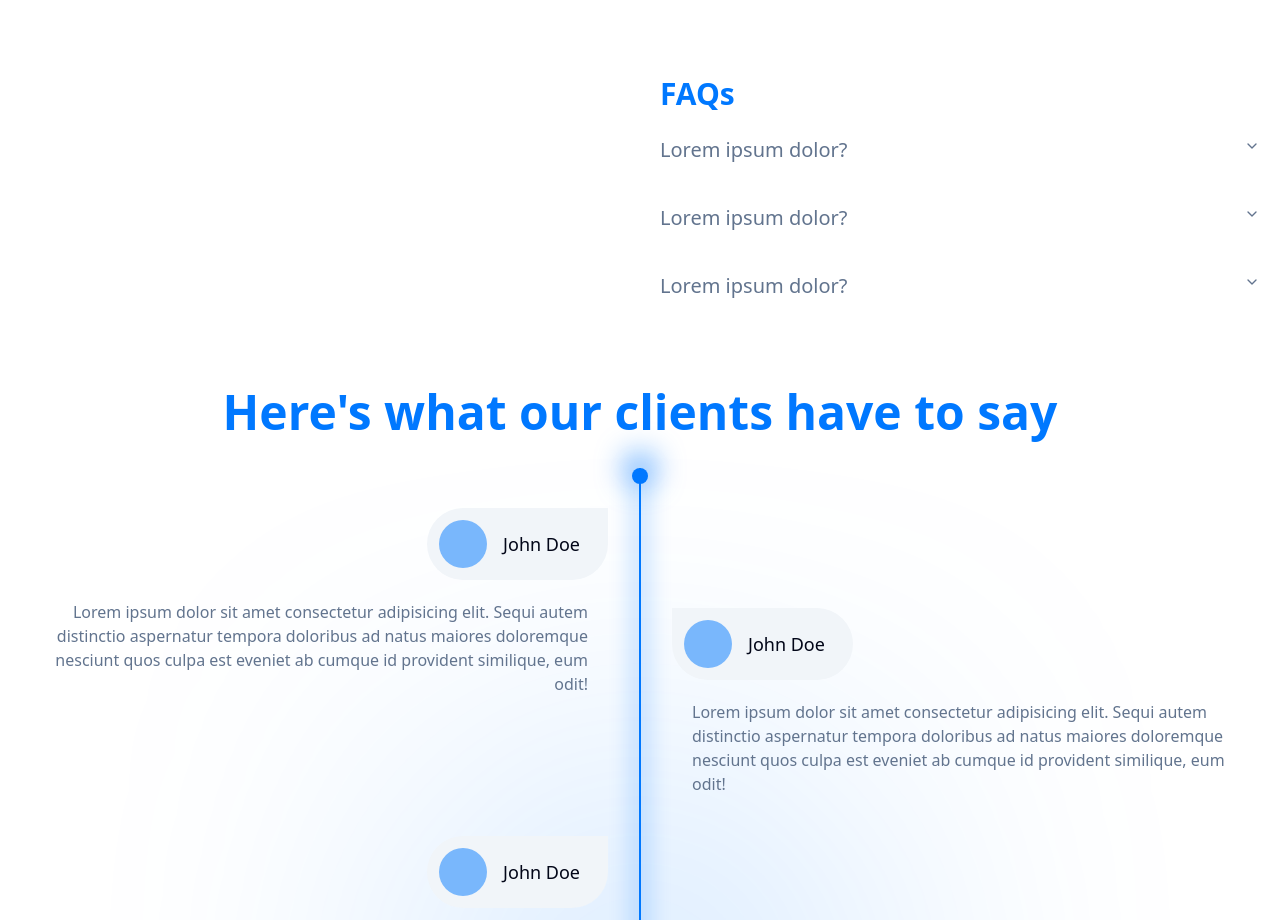
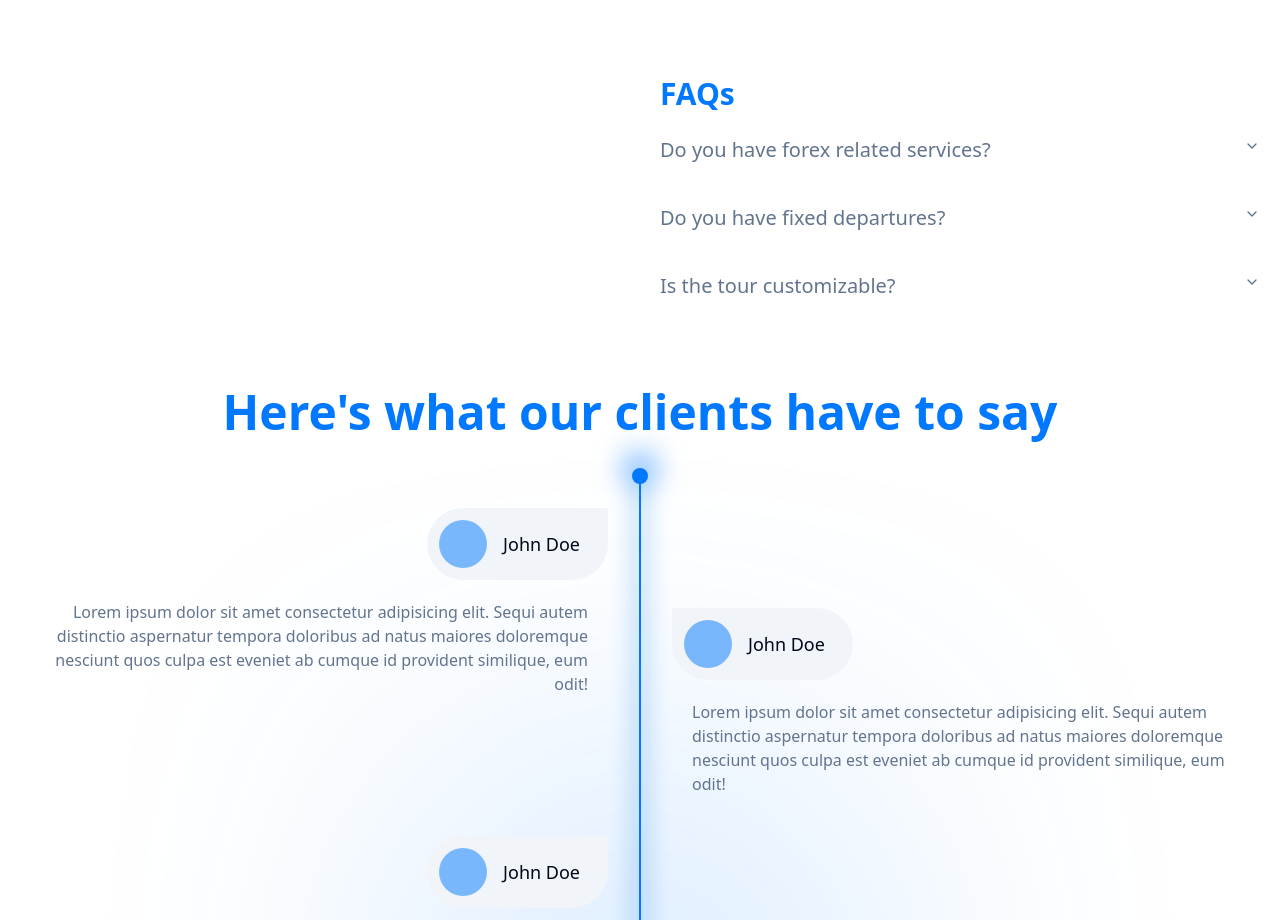
Before and after one commit to DEBOJEETDAS36/travelz, a Next.js app: page / in a window 1280 px wide. Shown: the part 2160-3080 px from the top of the page. Built offline with nearby package versions, Linux system fonts and the light colour scheme; no server answers.

Commit message:
faq update

```diff
--- a/components/AboutSection.tsx
+++ b/components/AboutSection.tsx
@@ -87,18 +87,18 @@ const AboutSection = () => {
           <p className="h_sm text-primary">FAQs</p>
           <Accordion type="single" collapsible className="w-full">
             <Faq
-              title="Lorem ipsum dolor?"
-              description="Lorem ipsum dolor sit amet consectetur adipisicing elit. Nobis cupiditate quae veritatis nam illo magnam delectus architecto pariatur temporibus expedita aperiam cum, modi possimus dicta consequatur optio. Dolorum, sapiente at!"
+              title="Do you have forex related services?"
+              description="Yes, we have forex related services"
               value="item-1"
             />
             <Faq
-              title="Lorem ipsum dolor?"
-              description="Lorem ipsum dolor sit amet consectetur adipisicing elit. Nobis cupiditate quae veritatis nam illo magnam delectus architecto pariatur temporibus expedita aperiam cum, modi possimus dicta consequatur optio. Dolorum, sapiente at!"
+              title="Do you have fixed departures?"
+              description="Yes, we have fixed departures"
               value="item-2"
             />
             <Faq
-              title="Lorem ipsum dolor?"
-              description="Lorem ipsum dolor sit amet consectetur adipisicing elit. Nobis cupiditate quae veritatis nam illo magnam delectus architecto pariatur temporibus expedita aperiam cum, modi possimus dicta consequatur optio. Dolorum, sapiente at!"
+              title="Is the tour customizable?"
+              description="Yes, the tours are customizable and we offer flexibility"
               value="item-3"
             />
           </Accordion>
```
